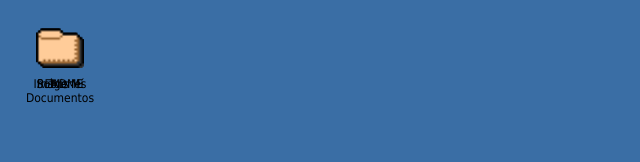
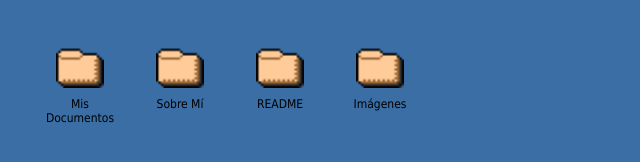
Before and after one commit to mila-cybersecurity/mila-cybersecurity, a plain HTML site: page index.html in a window 1280 px wide. Shown: the whole page, without its empty margins (0-640 px from the left). Drawn offline with Linux system fonts and the light colour scheme.

Commit message:
Update index.html

```diff
--- a/index.html
+++ b/index.html
@@ -8,19 +8,19 @@
 </head>
 <body>
     <div id="desktop">
-        <div class="icon" onclick="openWindow('myDocuments')">
+        <div class="icon" style="top: 20px; left: 20px;" onclick="openWindow('myDocuments')">
             <img src="icons/folder.gif" alt="Mis Documentos">
             <p>Mis Documentos</p>
         </div>
-        <div class="icon" onclick="openWindow('aboutMe')">
+        <div class="icon" style="top: 20px; left: 120px;" onclick="openWindow('aboutMe')">
             <img src="icons/folder.gif" alt="Sobre Mí">
             <p>Sobre Mí</p>
         </div>
-        <div class="icon" onclick="openWindow('readme')">
+        <div class="icon" style="top: 20px; left: 220px;" onclick="openWindow('readme')">
             <img src="icons/folder.gif" alt="README">
             <p>README</p>
         </div>
-        <div class="icon" onclick="openWindow('imagesFolder')">
+        <div class="icon" style="top: 20px; left: 320px;" onclick="openWindow('imagesFolder')">
             <img src="icons/folder.gif" alt="Imágenes">
             <p>Imágenes</p>
         </div>
@@ -90,7 +90,12 @@
                 </div>
                 <div class="icon">
                     <img src="path/to/image3.jpg" alt="Imagen 3">
-                    <p>
+                    <p>Imagen 3</p>
+                </div>
+            </div>
+        </div>
+    </div>
 
+    <script src="script.js"></script>
 </body>
 </html>
```
